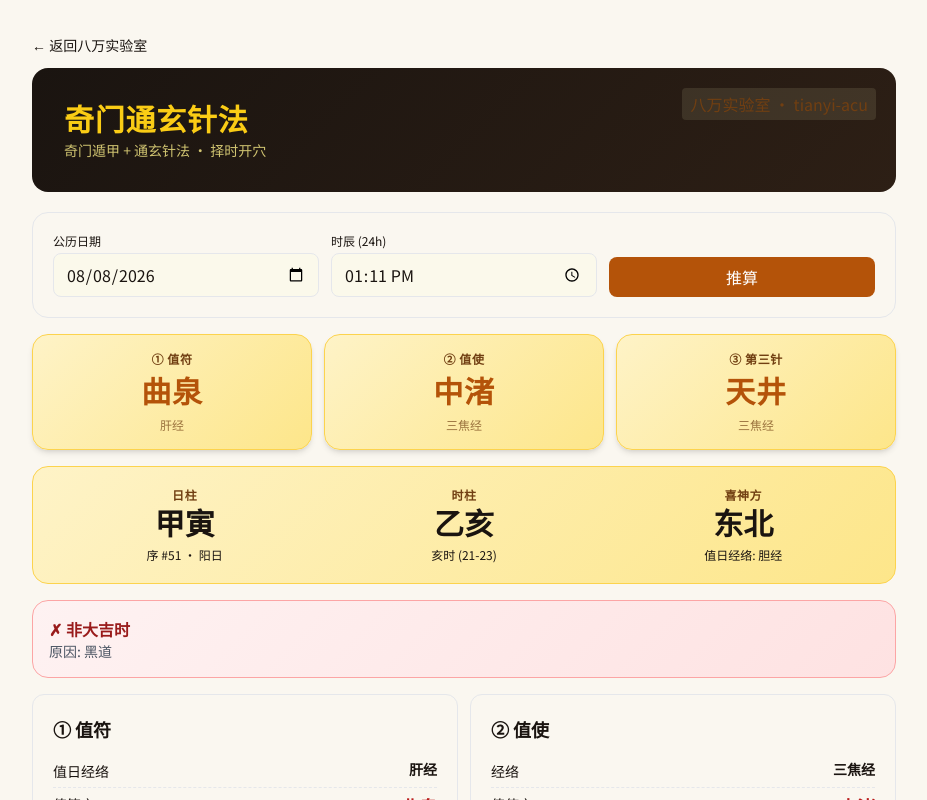
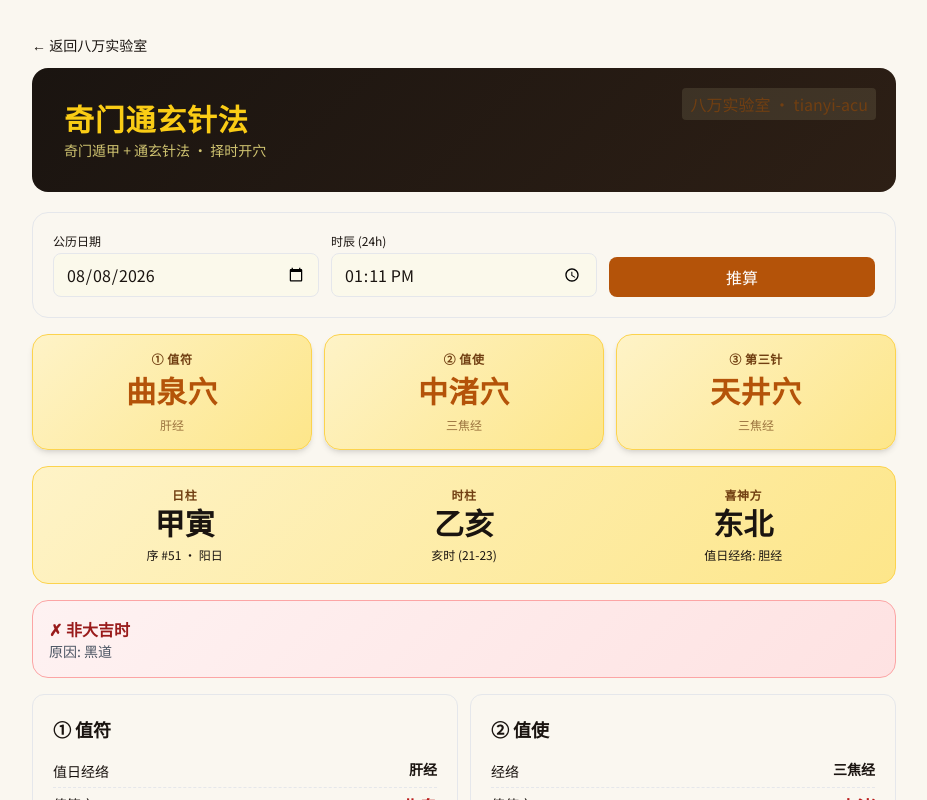
Before and after one commit to ckcai131/tianyi-acu, a Next.js app: page / in a window 1280 px wide. Shown: the top 800 px of the page, without its empty margins (176-1103 px from the left). Built offline with nearby package versions, Linux system fonts and the light colour scheme.

Commit message:
ui: 三穴穴位名后加'穴'字
例如: '曲泉' → '曲泉穴', 看得更明白

```diff
--- a/src/app/page.tsx
+++ b/src/app/page.tsx
@@ -204,7 +204,7 @@ function NeedleCard({ label, acupoint, jingLuo }: { label: string; acupoint?: st
     <div className="rounded-2xl p-4 text-center shadow-md"
          style={{background: 'linear-gradient(135deg, #fef3c7 0%, #fde68a 100%)', border: '1px solid #fcd34d'}}>
       <div className="text-xs text-yellow-900 font-semibold tracking-wider mb-2">{label}</div>
-      <div className="text-3xl font-bold font-serif text-gold mb-1.5 tracking-wide">{acupoint || '-'}</div>
+      <div className="text-3xl font-bold font-serif text-gold mb-1.5 tracking-wide">{acupoint ? `${acupoint}穴` : '-'}</div>
       <div className="text-xs text-yellow-900/70 font-medium">{jingLuo || '-'}</div>
     </div>
   )
```
